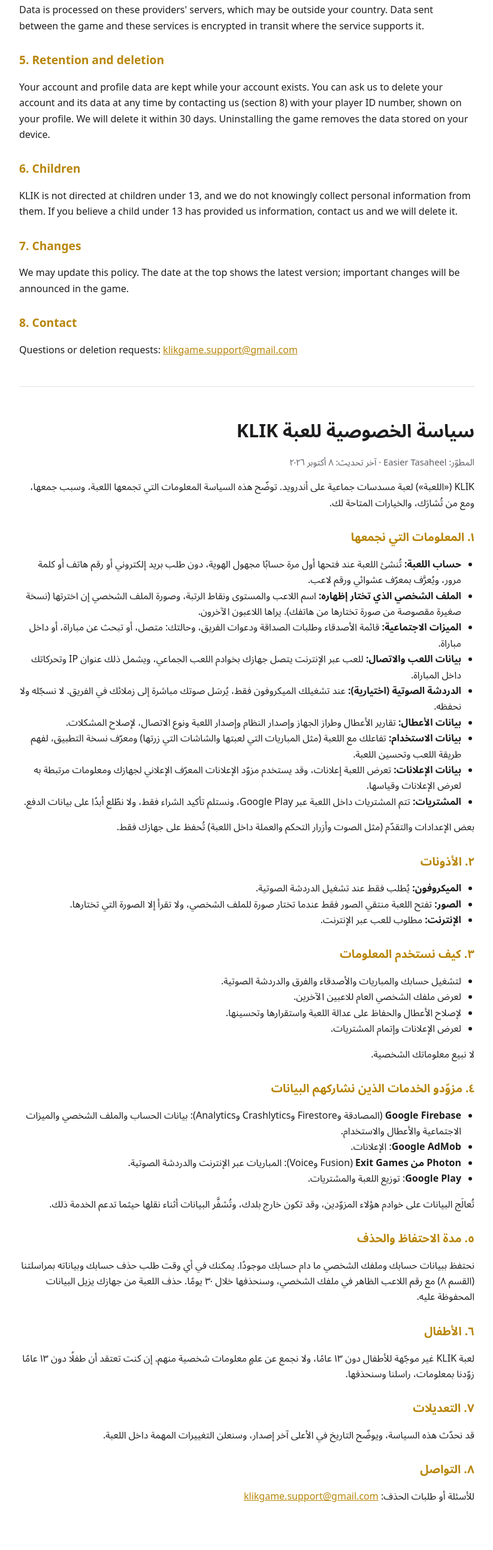
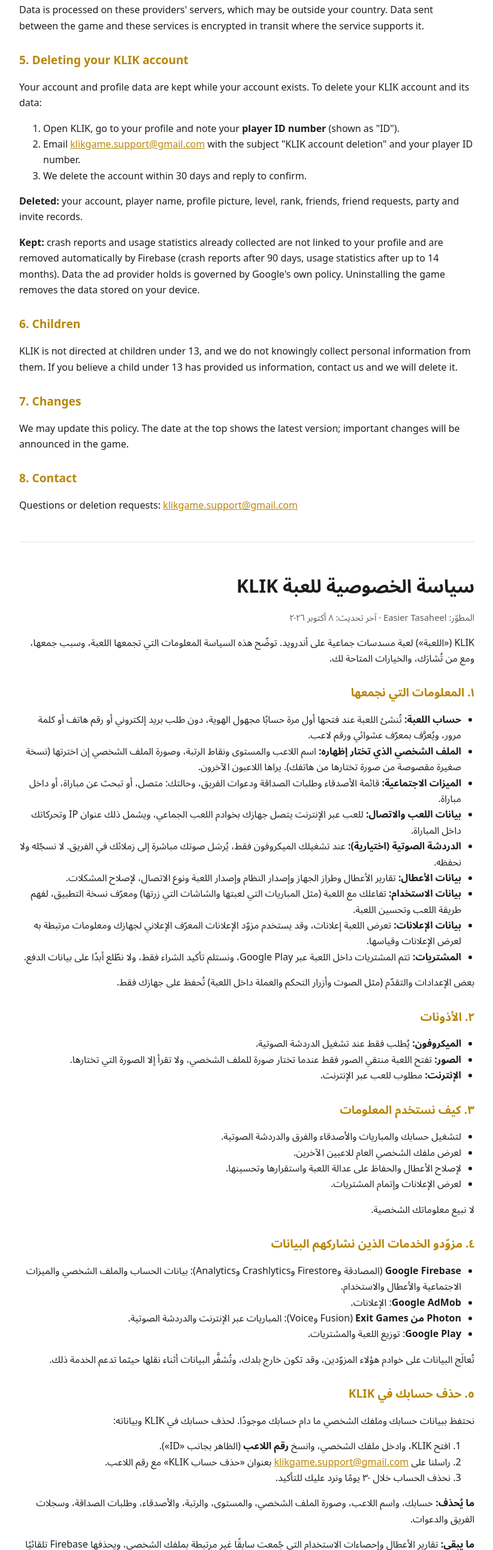
Before and after one commit to ibrhem00e-byte/klik-privacy, a plain HTML site: page index.html in a window 1280 px wide. Shown: the part 1461-4045 px from the top of the page at 60% size, without its empty margins (228-1051 px from the left). Drawn offline with Linux system fonts and the light colour scheme.

Commit message:
Account deletion steps, what is deleted and kept

```diff
--- a/index.html
+++ b/index.html
@@ -69,8 +69,15 @@
 </ul>
 <p>Data is processed on these providers' servers, which may be outside your country. Data sent between the game and these services is encrypted in transit where the service supports it.</p>
 
-<h2 id="delete">5. Retention and deletion</h2>
-<p>Your account and profile data are kept while your account exists. You can ask us to delete your account and its data at any time by contacting us (section 8) with your player ID number, shown on your profile. We will delete it within 30 days. Uninstalling the game removes the data stored on your device.</p>
+<h2 id="delete">5. Deleting your KLIK account</h2>
+<p>Your account and profile data are kept while your account exists. To delete your KLIK account and its data:</p>
+<ol>
+  <li>Open KLIK, go to your profile and note your <b>player ID number</b> (shown as "ID").</li>
+  <li>Email <a href="mailto:klikgame.support@gmail.com?subject=KLIK%20account%20deletion">klikgame.support@gmail.com</a> with the subject "KLIK account deletion" and your player ID number.</li>
+  <li>We delete the account within 30 days and reply to confirm.</li>
+</ol>
+<p><b>Deleted:</b> your account, player name, profile picture, level, rank, friends, friend requests, party and invite records.</p>
+<p><b>Kept:</b> crash reports and usage statistics already collected are not linked to your profile and are removed automatically by Firebase (crash reports after 90 days, usage statistics after up to 14 months). Data the ad provider holds is governed by Google's own policy. Uninstalling the game removes the data stored on your device.</p>
 
 <h2>6. Children</h2>
 <p>KLIK is not directed at children under 13, and we do not knowingly collect personal information from them. If you believe a child under 13 has provided us information, contact us and we will delete it.</p>
@@ -129,8 +136,15 @@
 </ul>
 <p>تُعالَج البيانات على خوادم هؤلاء المزوّدين، وقد تكون خارج بلدك، وتُشفَّر البيانات أثناء نقلها حيثما تدعم الخدمة ذلك.</p>
 
-<h2 id="delete-ar">٥. مدة الاحتفاظ والحذف</h2>
-<p>نحتفظ ببيانات حسابك وملفك الشخصي ما دام حسابك موجودًا. يمكنك في أي وقت طلب حذف حسابك وبياناته بمراسلتنا (القسم ٨) مع رقم اللاعب الظاهر في ملفك الشخصي، وسنحذفها خلال ٣٠ يومًا. حذف اللعبة من جهازك يزيل البيانات المحفوظة عليه.</p>
+<h2 id="delete-ar">٥. حذف حسابك في KLIK</h2>
+<p>نحتفظ ببيانات حسابك وملفك الشخصي ما دام حسابك موجودًا. لحذف حسابك في KLIK وبياناته:</p>
+<ol>
+  <li>افتح KLIK، وادخل ملفك الشخصي، وانسخ <b>رقم اللاعب</b> (الظاهر بجانب «ID»).</li>
+  <li>راسلنا على <a href="mailto:klikgame.support@gmail.com?subject=KLIK%20account%20deletion">klikgame.support@gmail.com</a> بعنوان «حذف حساب KLIK» مع رقم اللاعب.</li>
+  <li>نحذف الحساب خلال ٣٠ يومًا ونرد عليك للتأكيد.</li>
+</ol>
+<p><b>ما يُحذف:</b> حسابك، واسم اللاعب، وصورة الملف الشخصي، والمستوى، والرتبة، والأصدقاء، وطلبات الصداقة، وسجلات الفريق والدعوات.</p>
+<p><b>ما يبقى:</b> تقارير الأعطال وإحصاءات الاستخدام التي جُمعت سابقًا غير مرتبطة بملفك الشخصي، ويحذفها Firebase تلقائيًا (تقارير الأعطال بعد ٩٠ يومًا، وإحصاءات الاستخدام بعد مدة أقصاها ١٤ شهرًا). وتخضع البيانات لدى مزوّد الإعلانات لسياسة Google. حذف اللعبة من جهازك يزيل البيانات المحفوظة عليه.</p>
 
 <h2>٦. الأطفال</h2>
 <p>لعبة KLIK غير موجّهة للأطفال دون ١٣ عامًا، ولا نجمع عن علمٍ معلومات شخصية منهم. إن كنت تعتقد أن طفلًا دون ١٣ عامًا زوّدنا بمعلومات، راسلنا وسنحذفها.</p>
```
